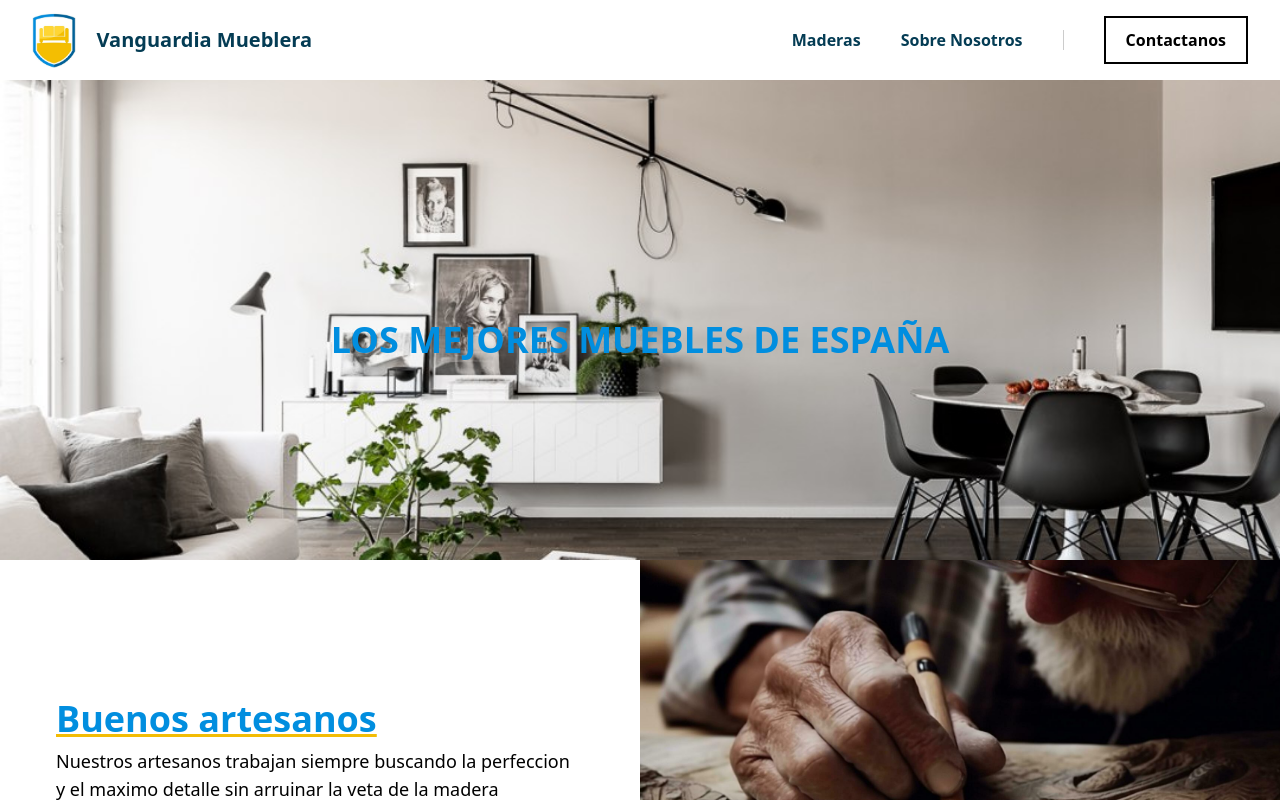
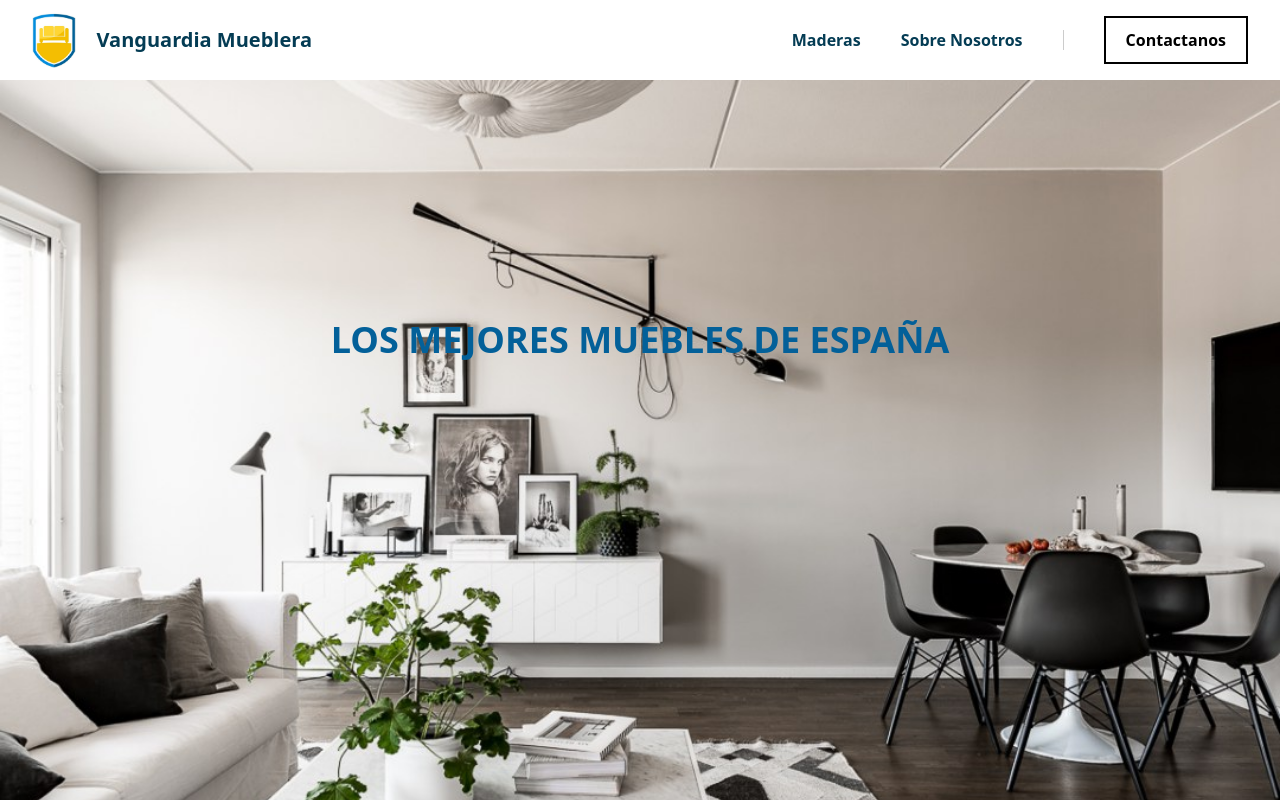
Before and after one commit to RCE04/proyectoM, a React (Vite) app: page / in a window 1280 px wide. Shown: the top 800 px of the page. Built offline with nearby package versions, Linux system fonts and the light colour scheme.

Commit message:
eliminado y retoque de codigo para optimizacion

```diff
--- a/src/contactanos.jsx
+++ b/src/contactanos.jsx
@@ -1,9 +1,17 @@
+import React, { useState } from "react";
 
 import { Footer } from "./footer";
 import { Cabecera } from './cabecera';
 import { Reseñas } from "./reseñas";
 
+
+
 function Contactanos() {
+    const [tipoContraseña, setTipoContraseña] = useState('password');
+
+    const cambiarTipo = () => {
+        setTipoContraseña((prevTipo) => (prevTipo === 'password' ? 'text' : 'password'));
+    };
     return (
         <>
             <Cabecera />
@@ -13,13 +21,15 @@ function Contactanos() {
 
                 <div className="flex">
                     <label htmlFor="Contrseña">Contraseña:</label>
-                    <input type="password" id="Contraseña" />
-                    <button value={"si"} className="flex" />
+                    <input type={tipoContraseña} id="Contraseña" />
+                    <button type="button" onClick={cambiarTipo} className="flex">
+                        Cambiar Tipo
+                    </button>
                 </div>
 
                 <label htmlFor="Nombre" className="mr-5">Nombre:</label>
                 <input type="text" id="Nombre" placeholder="Nombre" />
-            </form>
+            </form >
             <Reseñas />
             <Footer />
         </>
--- a/src/cuerpo.jsx
+++ b/src/cuerpo.jsx
@@ -8,8 +8,9 @@ export function Cuerpo() {
     ]
     return (
         <>
-            <div className='bg-cover bg-no-repeat bg-fixed bg-center h-[60vh] bg-[url("/prueba2.jpg")] '>
-                <h1 className="text-4xl font-extrabold text-[#018edf] absolute top-1/2 left-1/2 transform -translate-x-1/2 -translate-y-[10vh]">
+            <div className='bg-cover bg-no-repeat bg-fixed bg-center h-screen bg-[url("/prueba2.jpg")] '>
+                {/*<div className='bg-cover bg-no-repeat bg-fixed bg-center h-[60vh] bg-[url("/prueba2.jpg")] '>*/}
+                <h1 className="text-4xl font-extrabold text-[#036099] absolute top-1/2 left-1/2 transform -translate-x-1/2 -translate-y-[10vh]">
                     LOS MEJORES MUEBLES DE ESPAÑA
                 </h1>
             </div >
```
